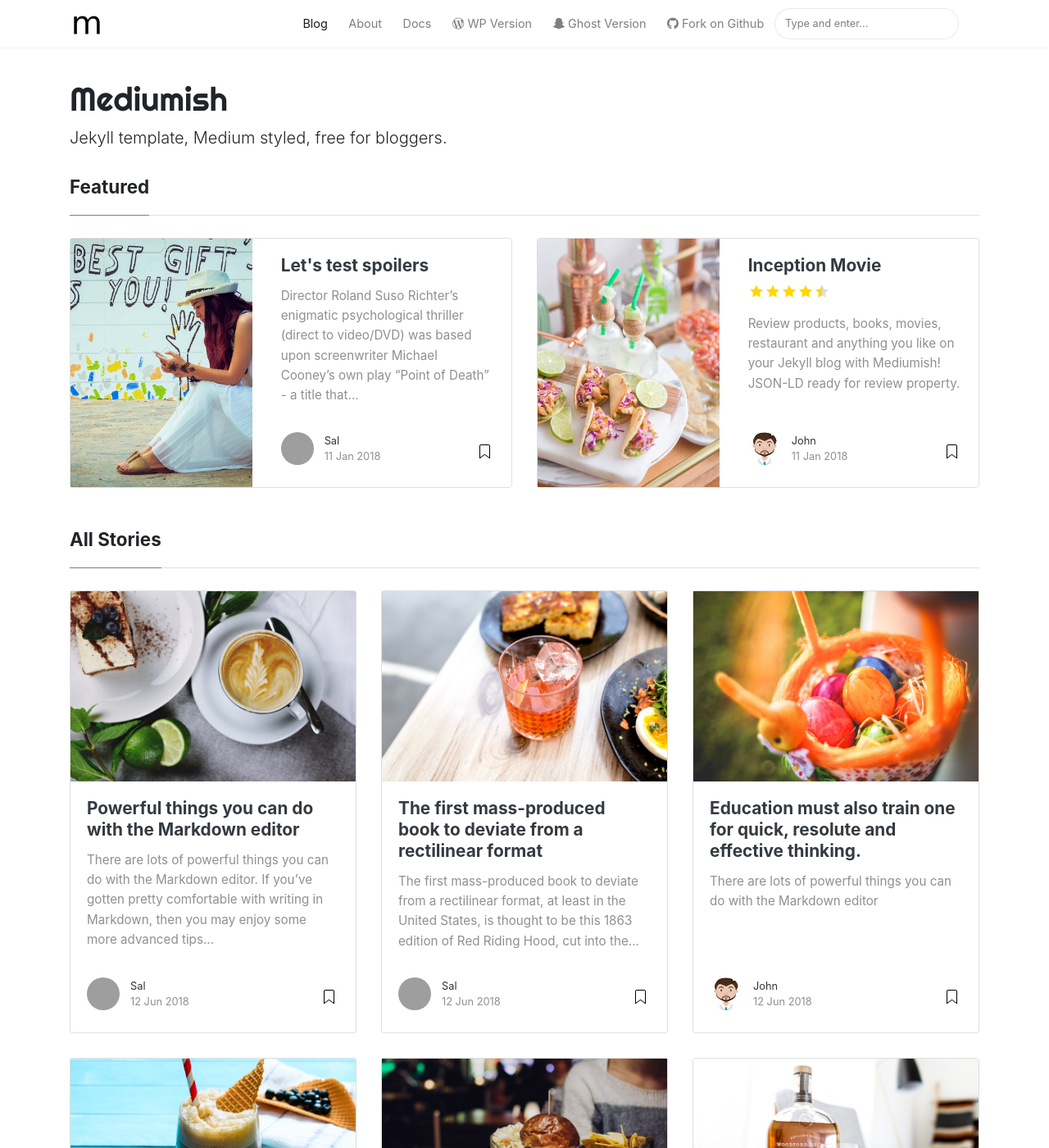
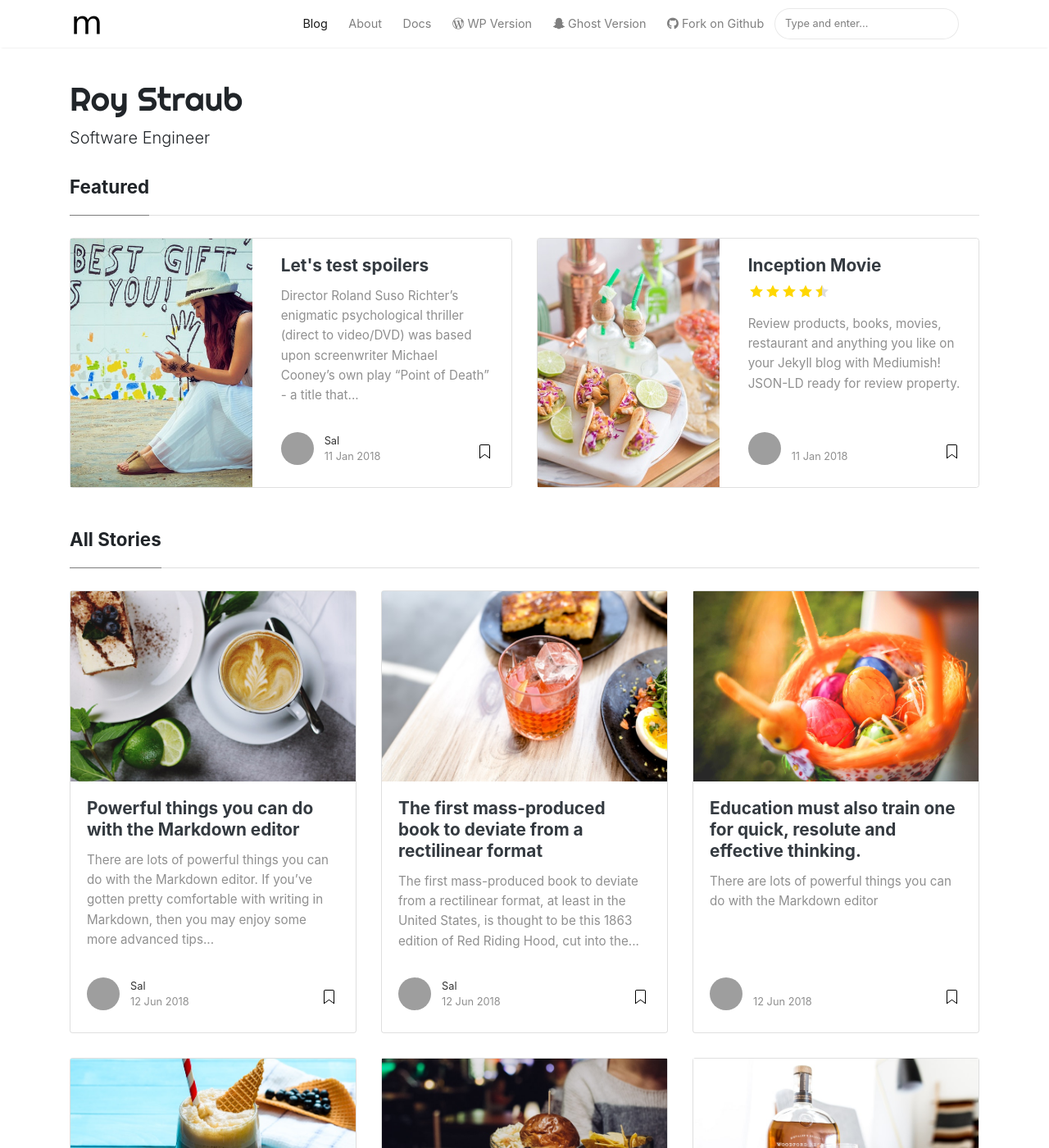
Before and after one commit to rstraub/rstraub.github.io, a Jekyll site: the page built from index.html, in a window 1280 px wide and 1400 px high. Shown: the whole window at 82% size. Built offline with Jekyll 4.4.1, drawn with Linux system fonts in a browser that asks for light colours; nearby versions of some CDN libraries; the list of posts is cut into pages by our own code; some of the changed text lies outside the part shown; grey boxes are pictures that could not be loaded.

Commit message:
Change config

```diff
--- a/_config.yml
+++ b/_config.yml
@@ -1,13 +1,13 @@
 # Site
-name: "Mediumish"
-title: "Mediumish"
-description: "Jekyll template, Medium styled, free for bloggers."
+name: "Roy Straub"
+title: "Roy Straub"
+description: "Software Engineer"
 logo: 'assets/images/logo.png'
 favicon: 'assets/images/logo.png'
-baseurl: /mediumish-theme-jekyll
-google_analytics: 'UA-46278016-1'
-disqus: 'demowebsite'
-mailchimp-list: 'https://wowthemes.us11.list-manage.com/subscribe/post?u=8aeb20a530e124561927d3bd8&amp;id=8c3d2d214b'
+baseurl: ''
+google_analytics: ''
+disqus: ''
+mailchimp-list: ''
 include: ["_pages"]
 permalink: /:title/
 
@@ -21,15 +21,6 @@ authors:
     web: https://www.wowthemes.net
     twitter: https://twitter.com/wowthemesnet
     description: "Author of Mediumish, a Bootstrap Medium styled template available for WordPress, HTML, Ghost and Jekyll. You are currently previewing Jekyll template demo."
-  john:
-    name: John
-    display_name: John
-    avatar: 'assets/images/avatar.png'
-    gravatar: b1cc14991db7a456fcd761680bbc8f81
-    email: wowthemesnet@gmail.com
-    web: https://www.wowthemes.net
-    twitter: https://twitter.com/wowthemesnet
-    description: "This is the author box. Write a short description of the author here. You are currently previewing Mediumish demo, a Jekyll template compatible with Github pages."
 
 # Plugins
 plugins:
@@ -63,8 +54,8 @@ kramdown:
 
 # Adsense (change to "enabled" to activate, also your client id and ad slot. Create a new ad unit from your Adsense account to get the slot.)
 adsense: "disabled"
-adsense-data-ad-client: "ca-pub-3412143450191416"
-adsense-data-ad-slot: "1363087678"
+adsense-data-ad-client: ""
+adsense-data-ad-slot: ""
 
 # Lazy Images ("enabled" or "disabled")
 lazyimages: "disabled"
```
